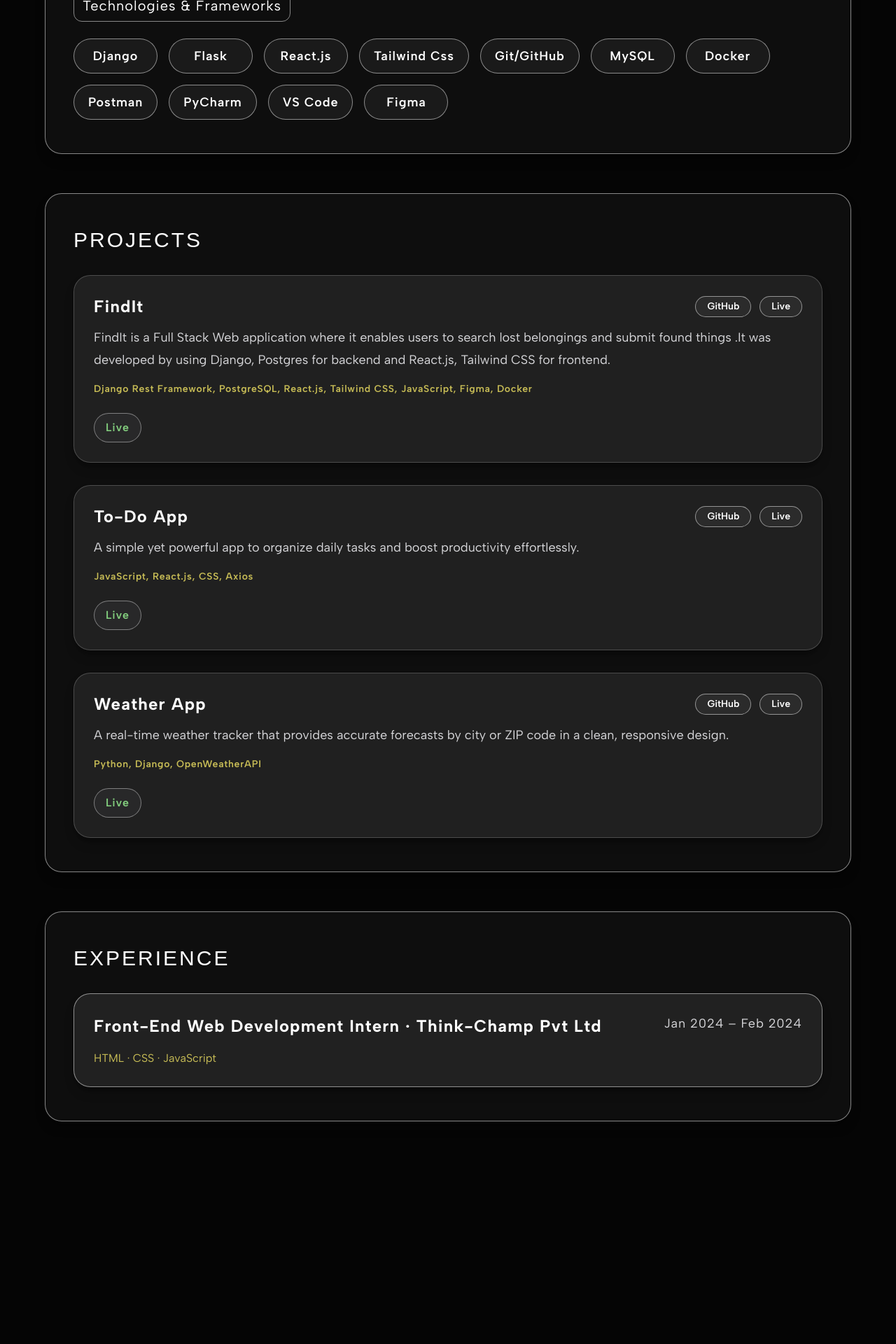
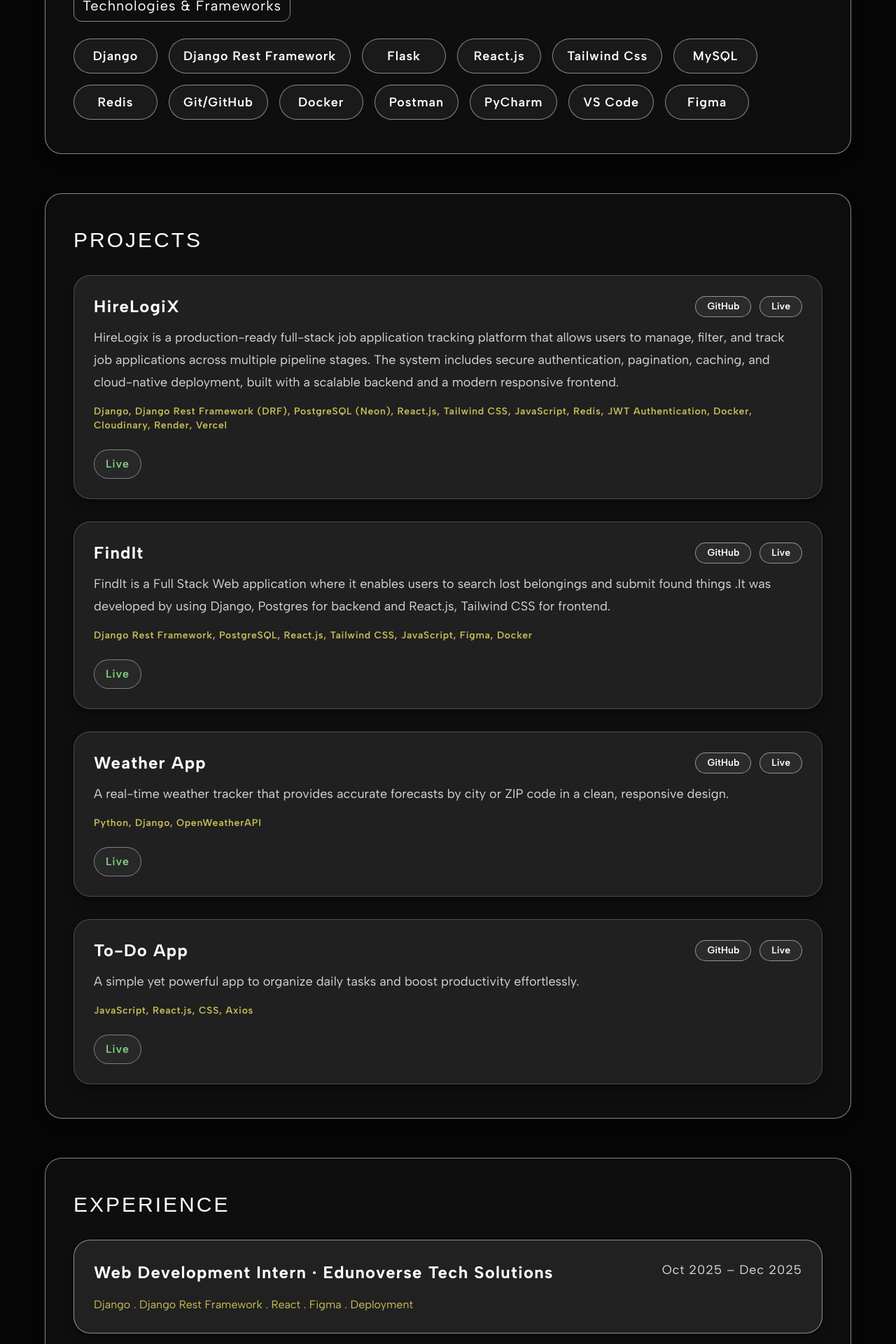
Before and after one commit to Yaswanthpatnam/Portfolio, a React (Vite) app: page / in a window 1280 px wide. Shown: the part 1060-2980 px from the top of the page at 70% size. Before the commit the page ends 2892 px from the top, so only its background shows below. Built offline with nearby package versions, Linux system fonts and the light colour scheme; a web font is replaced by a local one.

Commit message:
updated content

```diff
--- a/src/components/experiences.jsx
+++ b/src/components/experiences.jsx
@@ -6,6 +6,19 @@ const Experiences = () => {
       <h2 className="font-sansation text-2xl tracking-[0.1em] sm:text-3xl">EXPERIENCE</h2>
 
       <article className="mt-6 rounded-3xl border border-[var(--panel-border)] bg-[var(--card-bg)] p-5 shadow-lg shadow-black/30 sm:mt-8 sm:p-7">
+        <div className="flex flex-col gap-3 md:flex-row md:items-start md:justify-between">
+          <div className="space-y-4">
+            <h3 className="font-albert text-xl font-bold leading-8 tracking-[0.05em] sm:text-2xl sm:leading-9">
+               Web Development Intern · Edunoverse Tech Solutions
+            </h3>
+            <p className="text-[#C8BD56]">Django . Django Rest Framework . React . Figma . Deployment</p>
+          </div>
+          <p className="font-albert text-base tracking-[0.05em] text-[color:var(--text-muted)] sm:text-lg">
+            Oct 2025 – Dec 2025
+          </p>
+        </div>
+      </article>
+            <article className="mt-6 rounded-3xl border border-[var(--panel-border)] bg-[var(--card-bg)] p-5 shadow-lg shadow-black/30 sm:mt-8 sm:p-7">
         <div className="flex flex-col gap-3 md:flex-row md:items-start md:justify-between">
           <div className="space-y-4">
             <h3 className="font-albert text-xl font-bold leading-8 tracking-[0.05em] sm:text-2xl sm:leading-9">
--- a/src/components/projects.jsx
+++ b/src/components/projects.jsx
@@ -2,24 +2,46 @@ import React from "react";
 
 const projects = [
   {
+    title: "HireLogiX",
+    description:
+      "HireLogix is a production-ready full-stack job application tracking platform that allows users to manage, filter, and track job applications across multiple pipeline stages. The system includes secure authentication, pagination, caching, and cloud-native deployment, built with a scalable backend and a modern responsive frontend.",
+
+    stack: [
+      "Django",
+      "Django Rest Framework (DRF)",
+      "PostgreSQL (Neon)",
+      "React.js",
+      "Tailwind CSS",
+      "JavaScript",
+      "Redis",
+      "JWT Authentication",
+      "Docker",
+      "Cloudinary",
+      "Render",
+      "Vercel",
+    ],
+    status: "Live",
+    statusColor: "#83CE7E",
+    github: "https://github.com/Yaswanthpatnam/hirelogix",
+    live: "https://hirelogix.vercel.app/",
+  },
+  {
     title: "FindIt",
     description:
       "FindIt is a Full Stack Web application where it enables users to search lost belongings and submit found things .It was developed by using Django, Postgres for backend and React.js, Tailwind CSS for frontend. ",
-    stack: ["Django Rest Framework", "PostgreSQL", "React.js", "Tailwind CSS", "JavaScript", "Figma", "Docker"],
+    stack: [
+      "Django Rest Framework",
+      "PostgreSQL",
+      "React.js",
+      "Tailwind CSS",
+      "JavaScript",
+      "Figma",
+      "Docker",
+    ],
     status: "Live",
     statusColor: "#83CE7E",
     github: "https://github.com/Yaswanthpatnam/FindIt",
     live: "https://findit-bice.vercel.app/",
-  },
-  {
-    title: "To-Do App",
-    description:
-      "A simple yet powerful app to organize daily tasks and boost productivity effortlessly.",
-    stack: ["JavaScript", "React.js", "CSS", "Axios"],
-    status: "Live",
-    statusColor: "#83CE7E",
-    github: "https://github.com/Yaswanthpatnam/Todo-app",
-    live: "https://todo-app-ashen-nine.vercel.app/",
   },
   {
     title: "Weather App",
@@ -31,12 +53,24 @@ const projects = [
     github: "https://github.com/Yaswanthpatnam/weather",
     live: "https://weather-app-ma7h.onrender.com/",
   },
+    {
+    title: "To-Do App",
+    description:
+      "A simple yet powerful app to organize daily tasks and boost productivity effortlessly.",
+    stack: ["JavaScript", "React.js", "CSS", "Axios"],
+    status: "Live",
+    statusColor: "#83CE7E",
+    github: "https://github.com/Yaswanthpatnam/Todo-app",
+    live: "https://todo-app-ashen-nine.vercel.app/",
+  },
 ];
 
 const Projects = () => {
   return (
     <section className="panel px-4 py-8 sm:px-8 md:px-10 md:py-12">
-      <h2 className="font-sansation text-2xl tracking-[0.1em] sm:text-3xl">PROJECTS</h2>
+      <h2 className="font-sansation text-2xl tracking-[0.1em] sm:text-3xl">
+        PROJECTS
+      </h2>
 
       <div className="mt-6 space-y-6 sm:mt-8 sm:space-y-8">
         {projects.map((project) => (
@@ -76,7 +110,10 @@ const Projects = () => {
               {project.stack.join(", ")}
             </div>
 
-            <div className="mt-6 inline-flex items-center rounded-full border border-white/40 bg-[#282829] px-4 py-2 text-base font-semibold tracking-[0.05em]" style={{ color: project.statusColor }}>
+            <div
+              className="mt-6 inline-flex items-center rounded-full border border-white/40 bg-[#282829] px-4 py-2 text-base font-semibold tracking-[0.05em]"
+              style={{ color: project.statusColor }}
+            >
               {project.status}
             </div>
           </article>
--- a/src/components/skills.jsx
+++ b/src/components/skills.jsx
@@ -4,16 +4,18 @@ const programmingLanguages = ["Python", "JavaScript", "Html/Css", "SQL", "Postgr
 
 const technologies = [
   "Django",
+  "Django Rest Framework",
   "Flask",
   "React.js",
   "Tailwind Css",
+  "MySQL",
+  "Redis",
   "Git/GitHub",
-  "MySQL",
   "Docker",
   "Postman",
   "PyCharm",
   "VS Code",
-  "Figma"
+  "Figma",
 ];
 
 const Skills = () => {
```
